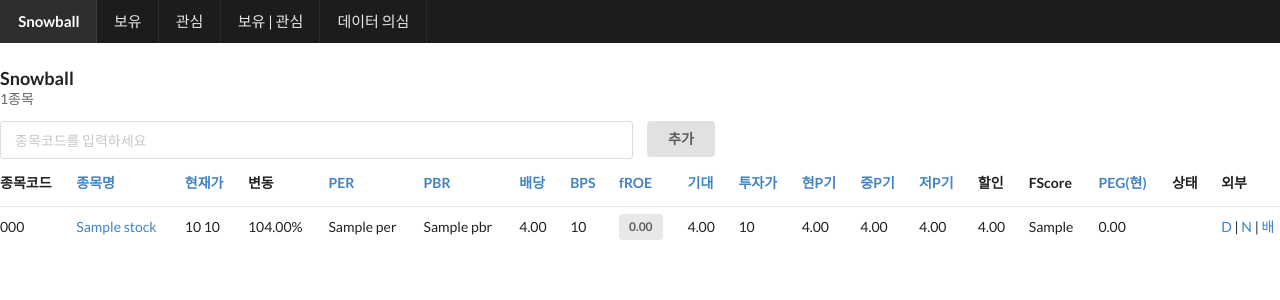
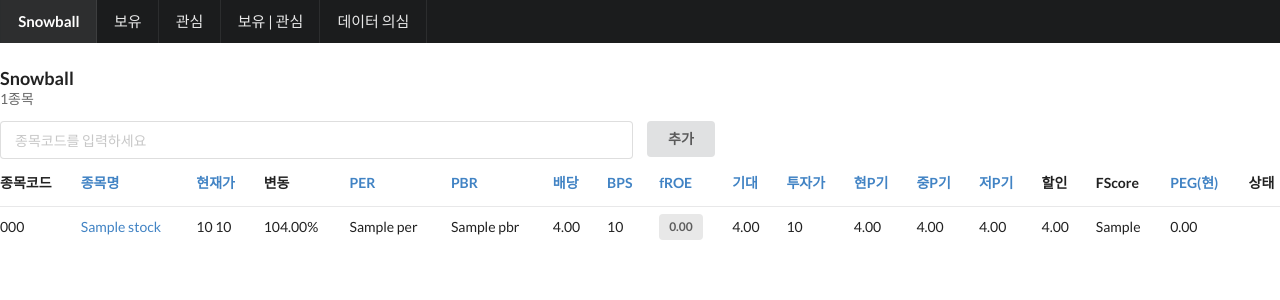
Before and after one commit to 0hoo/snowball, a Flask app: template templates/stocks.html in a window 1280 px wide. Shown: the top 300 px of the page. Run offline with Flask 2, Linux system fonts and the light colour scheme; the template is opened without the code that fills it: most values are stand-ins (such as "Sample title", 1, 10 or a date in 2020); some libraries are stand-ins or nearby versions.

Commit message:
refacotring

```diff
--- a/templates/stocks.html
+++ b/templates/stocks.html
@@ -87,7 +87,6 @@
                 <th>
                     상태
                 </th>
-                <th>외부</th>
             </tr>
             </thead>
             <tbody>
@@ -128,11 +127,6 @@
                         <i class="icon flag red"></i>
                         {% endif %}
                     </td>
-                    <td>
-                        <a href="http://finance.daum.net/item/main.daum?code={{ stock.code }}" target="_blank">D</a> |
-                        <a href="http://finance.naver.com/item/main.nhn?code={{ stock.code }}" target="_blank">N</a> |
-                        <a href="{{ stock.financial_statements_url }}" target="_blank">배</a>
-                    </td>
                 </tr>
                 {% endfor %}
             </tbody>
--- a/test.py
+++ b/test.py
@@ -154,14 +154,13 @@ class StockYearStatTest(unittest.TestCase):
     def test_expected_rate(self):
         stock_dict = {
             'code': '0001',
+            'current_price': 1200,
             'bps': 1000,
             'ROEs': [11.0, 8.0, 15.0, 10.0],
             'last_year_index': 2,
             'dividend_rate': 4.5,
         }
         stock = Stock(stock_dict)
-        self.assertEqual(0, stock.expected_rate)
-        stock['current_price'] = 1200
         self.assertAlmostEqual(8.63, stock.expected_rate, places=1)
         stock['current_price'] = 1000
         self.assertAlmostEqual(10.63, stock.expected_rate, places=1)
```
Also changed, not shown: scrapper.py (+0 -10 lines).
